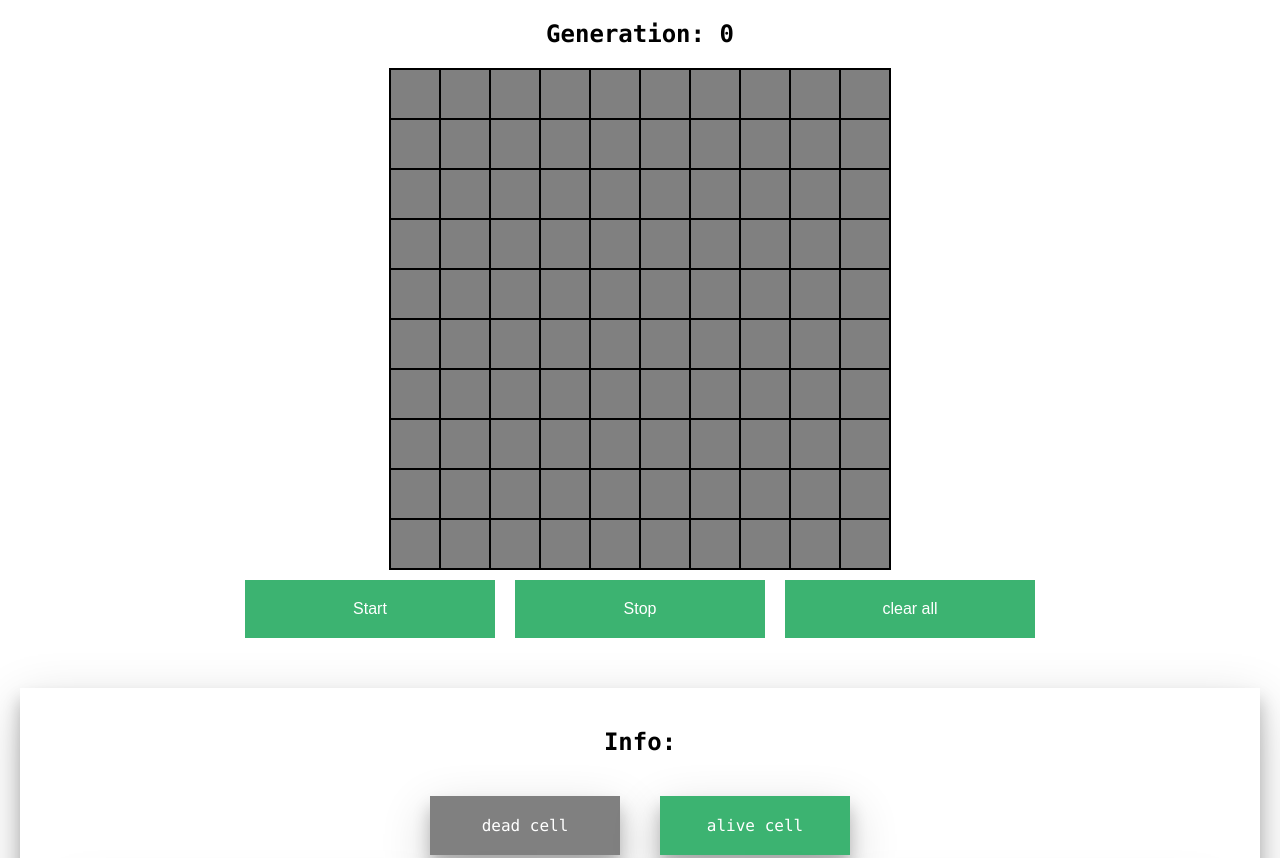
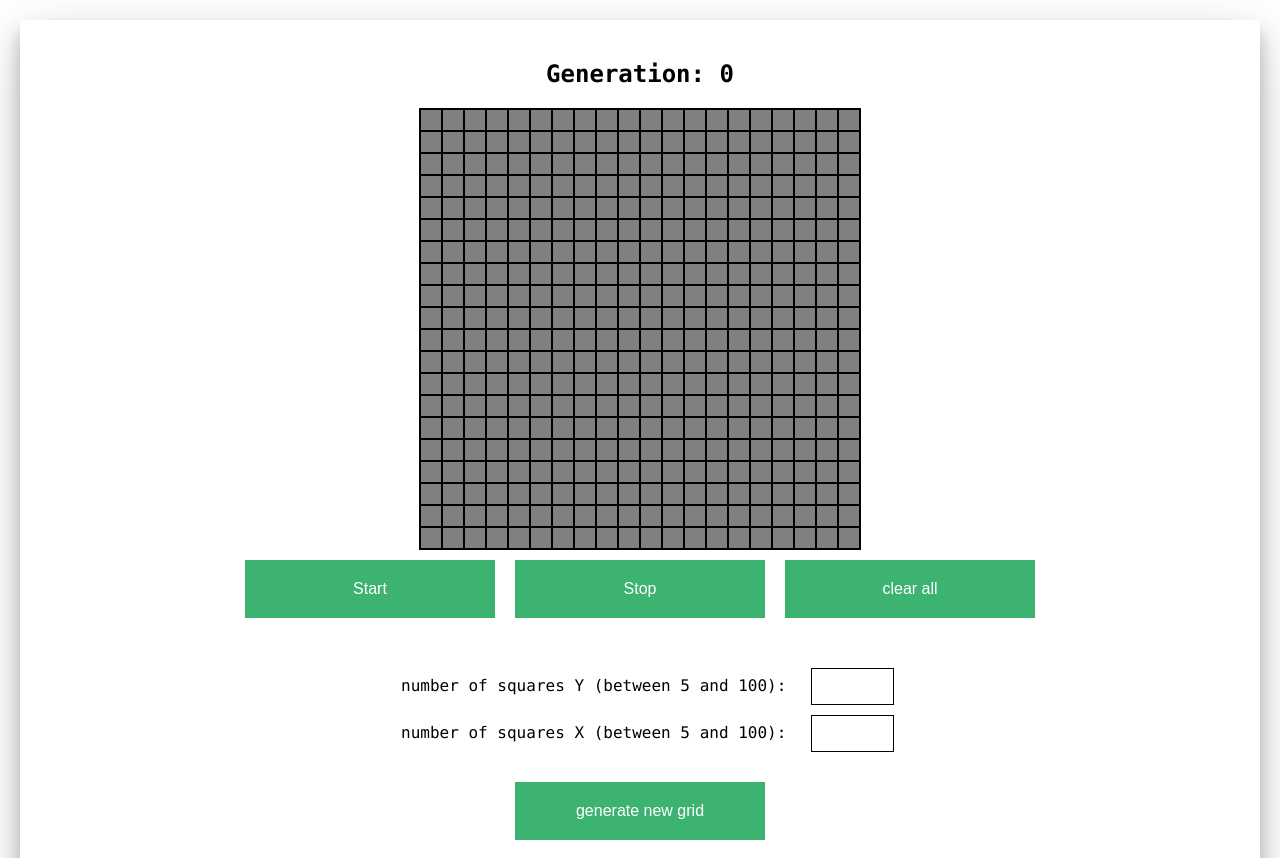
Before and after one commit to Vashtaneradan/Conway-s-Game-of-Life, a plain HTML site: page index.html in a window 1280 px wide. Shown: the top 858 px of the page. Drawn offline with Linux system fonts and the light colour scheme.

Commit message:
[FEATURE] add variable grid size

```diff
--- a/index.html
+++ b/index.html
@@ -7,12 +7,27 @@
 </head>
 <body>
 <div class="main">
+  <div class="game">
     <h2 class="ticker">Generation: <span class="ticker__generation">0</span></h2>
     <div class="grid-container"></div>
     <div class="buttonContainer">
       <button class="button" onclick="ticker()">Start</button>
       <button class="button" onclick="stopTicker()">Stop</button>
       <button class="button" onclick="clearGame()">clear all</button>
+    </div>
+    <div class="gridSizeContainer">
+      <form>
+        <div class="counter">
+          <label for="quantityX" class="quantityX">number of squares Y (between 5 and 100): </label>
+          <input type="number" class="number" id="quantityX" name="quantityX" min="5" max="100">
+        </div>
+        <div class="counter">
+          <label for="quantityY" class="quantityY">number of squares X (between 5 and 100): </label>
+          <input type="number" class="number" id="quantityY" name="quantityY" min="5" max="100">
+        </div>
+      </form>
+      <button class="button" onclick="setGrid()">generate new grid</button>
+    </div>
   </div>
 
   <div class="legend">
--- a/logic.js
+++ b/logic.js
@@ -1,33 +1,47 @@
-const row = 10;
-const col = 10;
-
-let cells = JSON.parse(JSON.stringify(Array(col).fill(Array(row).fill(0))));
-let nextGen = JSON.parse(JSON.stringify(Array(col).fill(Array(row).fill(0))));
+let xAxis = 20;
+let yAxis = 20;
+let cells = JSON.parse(JSON.stringify(Array(yAxis).fill(Array(xAxis).fill(0))));
+let nextGen = JSON.parse(JSON.stringify(Array(yAxis).fill(Array(xAxis).fill(0))));
 
 let generation = 0;
 let interval;
 const container = document.querySelector('.grid-container');
 
-function makeRows(rows, cols) {
-  container.style.setProperty('--grid-rows', rows);
-  container.style.setProperty('--grid-cols', cols);
-  for (let col = 0; col < cols; col++) {
-    for (let row = 0; row < rows; row++) {
+function setGrid() {
+  for (let rowCounter = 0; rowCounter < yAxis; rowCounter++) {
+    for (let columnCounter = 0; columnCounter < xAxis; columnCounter++) {
+      let cell = document.querySelector(`.cell--${rowCounter}${columnCounter}`);
+      cell.remove();
+    }
+  }
+  xAxis = parseInt(document.querySelector('#quantityX').value);
+  yAxis = parseInt(document.querySelector('#quantityY').value);
+
+  cells = JSON.parse(JSON.stringify(Array(yAxis).fill(Array(xAxis).fill(0))));
+  nextGen = JSON.parse(JSON.stringify(Array(yAxis).fill(Array(xAxis).fill(0))));
+  makeRows(yAxis, xAxis);
+}
+
+function makeRows(y, x) {
+  container.style.setProperty('--grid-rows', y);
+  container.style.setProperty('--grid-cols', x);
+  for (let rowCounter = 0; rowCounter < y; rowCounter++) {
+    for (let columnCounter = 0; columnCounter < x; columnCounter++) {
       let cell = document.createElement("div");
-      cell.className = `cell cell--${col}${row}`;
+      cell.className = `cell cell--${rowCounter}${columnCounter}`;
       container.appendChild(cell);
     }
   }
   colorizeCells(cells);
 }
-makeRows(row, col);
+makeRows(yAxis, xAxis);
 
 // user cell input
-for (let cols = 0; cols < col; cols++) {
-  for (let rows = 0; rows < row; rows++) {
-    document.querySelector(`.cell--${cols}${rows}`).addEventListener('click', () => {
-      document.querySelector(`.cell--${cols}${rows}`).style["background-color"] = "mediumseagreen";
-      cells[cols][rows] = 1;
+for (let rowCounter = 0; rowCounter < yAxis; rowCounter++) {
+  for (let columnCounter = 0; columnCounter < xAxis; columnCounter++) {
+    document.querySelector(`.cell--${rowCounter}${columnCounter}`).addEventListener('click', () => {
+      document.querySelector(`.cell--${rowCounter}${columnCounter}`).style["background-color"] = "mediumseagreen";
+      cells[rowCounter][columnCounter] = 1;
     })
   }
 }
@@ -41,32 +55,28 @@ function stopTicker() {
 }
 
 function runLivecycle() {
-  console.table(cells);
-  clearAll(nextGen);
+  clearArray(nextGen);
   document.querySelector(".ticker__generation").innerHTML = generation.toString();
   generation++;
 
-  console.table(cells);
+  for (let rowCounter = 0; rowCounter < yAxis; rowCounter++) {
+    for (let columnCounter = 0; columnCounter < xAxis; columnCounter++) {
+      let neighbourCount = findNeighbours(rowCounter, columnCounter);
 
-  for (let cols = 0; cols < col; cols++) {
-    for (let rows = 0; rows < row; rows++) {
-      let neighbourCount = findNeighbours(cols, rows);
-
-      if (cells[cols][rows] === 0) {
+      if (cells[rowCounter][columnCounter] === 0) {
         if (neighbourCount === 3) {
-          nextGen[cols][rows] = 1;
+          nextGen[rowCounter][columnCounter] = 1;
         }
       } else {
         if (neighbourCount < 2 || neighbourCount > 3) {
-          nextGen[cols][rows] = 0;
+          nextGen[rowCounter][columnCounter] = 0;
         } else if (neighbourCount === 2 || neighbourCount === 3) {
-          nextGen[cols][rows] = 1;
+          nextGen[rowCounter][columnCounter] = 1;
         }
       }
 
     }
   }
-  console.log(nextGen);
   colorizeCells(nextGen);
   cells = JSON.parse(JSON.stringify(nextGen));
 }
@@ -74,64 +84,64 @@ function runLivecycle() {
 // 012
 // 3x4
 // 567
-function findNeighbours(cols, rows) {
+function findNeighbours(currentRow, currentColumn) {
   let neighbourCount = 0;
   //0
-  if (cols !== 0 && rows !== 0 && cells[cols - 1][rows - 1] === 1) {
+  if (currentRow !== 0 && currentColumn !== 0 && cells[currentRow - 1][currentColumn - 1] === 1) {
     neighbourCount++;
   }
   //1
-  if (cols !== 0 && cells[cols - 1][rows] === 1) {
+  if (currentRow !== 0 && cells[currentRow - 1][currentColumn] === 1) {
     neighbourCount++;
   }
   //2
-  if (cols !== 0 && rows !== row - 1 && cells[cols - 1][rows + 1] === 1) {
+  if (currentRow !== 0 && currentColumn !== xAxis - 1 && cells[currentRow - 1][currentColumn + 1] === 1) {
     neighbourCount++;
   }
   //3
-  if (rows !== 0 && cells[cols][rows - 1] === 1) {
+  if (currentColumn !== 0 && cells[currentRow][currentColumn - 1] === 1) {
     neighbourCount++;
   }
   //4
-  if (rows !== row - 1 && cells[cols][rows + 1] === 1) {
+  if (currentColumn !== xAxis - 1 && cells[currentRow][currentColumn + 1] === 1) {
     neighbourCount++;
   }
   //5
-  if (cols !== col - 1 && rows !== 0 && cells[cols + 1][rows - 1] === 1) {
+  if (currentRow !== yAxis - 1 && currentColumn !== 0 && cells[currentRow + 1][currentColumn - 1] === 1) {
     neighbourCount++;
   }
   //6
-  if (cols !== col - 1 && cells[cols + 1][rows] === 1) {
+  if (currentRow !== yAxis - 1 && cells[currentRow + 1][currentColumn] === 1) {
     neighbourCount++;
   }
   //7
-  if (cols !== col - 1 && rows !== row - 1 && cells[cols + 1][rows + 1] === 1) {
+  if (currentRow !== yAxis - 1 && currentColumn !== xAxis - 1 && cells[currentRow + 1][currentColumn + 1] === 1) {
     neighbourCount++;
   }
   return neighbourCount;
 }
 
 function colorizeCells(cellArray) {
-  for (let cols = 0; cols < col; cols++) {
-    for (let rows = 0; rows < row; rows++) {
-      if (cellArray[cols][rows] === 1) {
-        document.querySelector(`.cell--${cols}${rows}`).style["background-color"] = "mediumseagreen";
+  for (let rowCounter = 0; rowCounter < yAxis; rowCounter++) {
+    for (let columnCounter = 0; columnCounter < xAxis; columnCounter++) {
+      if (cellArray[rowCounter][columnCounter] === 1) {
+        document.querySelector(`.cell--${rowCounter}${columnCounter}`).style["background-color"] = "mediumseagreen";
       } else {
-        document.querySelector(`.cell--${cols}${rows}`).style["background-color"] = "grey";
+        document.querySelector(`.cell--${rowCounter}${columnCounter}`).style["background-color"] = "grey";
       }
     }
   }
 }
 
-function clearAll(cellArray) {
-  cellArray = Array(col).fill(Array(row).fill(0));
+function clearArray(cellArray) {
+  cellArray = JSON.parse(JSON.stringify(Array(yAxis).fill(Array(xAxis).fill(0))));
   colorizeCells(cellArray);
 }
 
-
 function clearGame() {
-  clearAll(cells);
-  clearAll(nextGen);
+  stopTicker();
+  clearArray(cells);
+  clearArray(nextGen);
   generation = 0;
   document.querySelector(".ticker__generation").innerHTML = generation.toString();
 }
--- a/main.css
+++ b/main.css
@@ -14,22 +14,29 @@ body {
   margin: 20px;
 }
 
+.game {
+  padding: 20px;
+  box-shadow: 0 12px 16px 0 rgba(0, 0, 0, 0.24), 0 17px 50px 0 rgba(0, 0, 0, 0.19);
+}
+
 .grid-container {
   border: 1px solid black;
   display: grid;
-  grid-template-rows: repeat(var(--grid-rows), 50px);
-  grid-template-columns: repeat(var(--grid-cols), 50px);
+  grid-template-rows: repeat(var(--grid-rows), 1fr);
+  grid-template-columns: repeat(var(--grid-cols), 1fr);
   width: fit-content;
   margin: 0 auto;
 }
 
 .cell {
+  min-width: 20px;
+  min-height: 20px;
   background-color: grey;
   border: 1px solid black;
 }
 
 .cell:hover {
-  background-color: #333333 !important;
+  background-color: #666666 !important;
 }
 
 .buttonContainer {
@@ -58,6 +65,45 @@ body {
 
 .button:active:visited {
   border: none;
+}
+
+.gridSizeContainer {
+  display: flex;
+  flex-direction: column;
+  align-items: center;
+  margin: 20px;
+}
+
+form {
+  margin: 10px;
+}
+
+.counter {
+  margin: 10px;
+}
+
+.quantityX, .quantityY {
+  margin: 10px;
+  padding: 5px;
+}
+
+input {
+  border: 1px solid black;
+}
+
+input::-webkit-outer-spin-button,
+input::-webkit-inner-spin-button {
+  -webkit-appearance: none;
+  margin: 0;
+}
+
+/* Firefox */
+input[type=number] {
+  -moz-appearance: textfield;
+}
+
+.number {
+  padding: 10px 20px;
 }
 
 .ticker {
```
Lines whose indentation alone changed are shown as unchanged.
